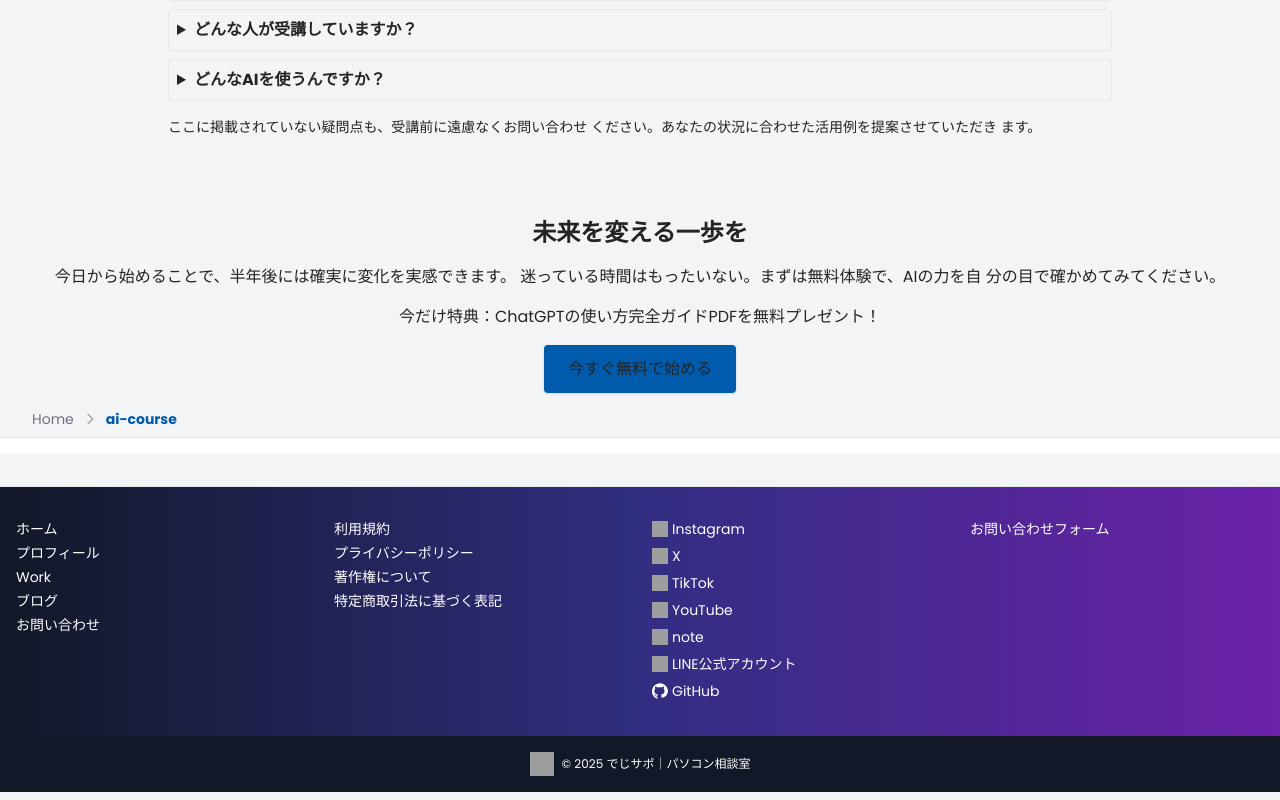
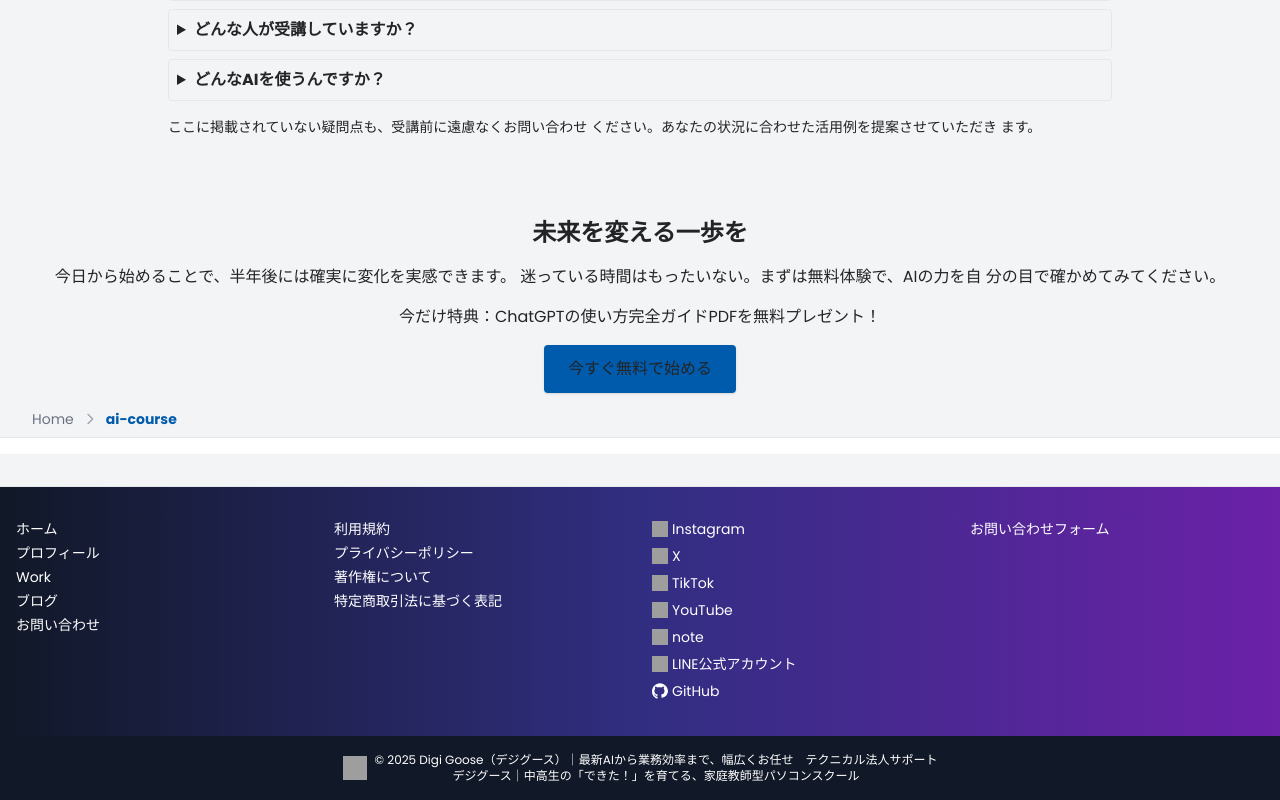
Before and after one commit to maruyamamasaya/Portfolio, a Next.js app: page /ai-course in a window 1280 px wide. Shown: the part 3042-3842 px from the top of the page. Built offline with nearby package versions, Linux system fonts and the light colour scheme; grey boxes are pictures that could not be loaded.

Commit message:
Update branding to Digi Goose

```diff
--- a/src/app/ai-course/page.tsx
+++ b/src/app/ai-course/page.tsx
@@ -3,7 +3,7 @@ import Link from 'next/link';
 import ScrollFadeIn from '../components/ScrollFadeIn';
 import Card from '../components/Card';
 export const metadata = {
-  title: 'AI講座 | でじサポ',
+  title: 'AI講座 | デジグース',
 };
 
 export default function AICoursePage() {
--- a/src/app/components/Footer.tsx
+++ b/src/app/components/Footer.tsx
@@ -181,7 +181,11 @@ export default function Footer() {
           height={24}
           className="w-6 h-6"
         />
-        <span>&copy; 2025 でじサポ｜パソコン相談室</span>
+        <span>
+          &copy; 2025 Digi Goose（デジグース）｜最新AIから業務効率まで、幅広くお任せ　テクニカル法人サポート
+          <br />
+          デジグース｜中高生の「できた！」を育てる、家庭教師型パソコンスクール
+        </span>
       </div>
     </footer>
   );
--- a/src/app/layout.tsx
+++ b/src/app/layout.tsx
@@ -15,9 +15,9 @@ const poppins = Poppins({ subsets: ['latin'], weight: ['400', '700'] });
 
 export const metadata = {
   metadataBase: new URL('https://freehackapp.com'),
-  title: 'でじサポ｜パソコン相談室',
+  title: 'Digi Goose（デジグース）｜最新AIから業務効率まで、幅広くお任せ　テクニカル法人サポート',
   description:
-    '法人・個人向けにOA機器の整備や設定、ソフトウェアのお困りごとをサポートするポートフォリオサイト。修理記録や最新テック情報、開発日誌などを掲載。',
+    '最新AI活用から業務効率化までをトータルで支援するテクニカル法人サポートサイト。中高生向けの家庭教師型パソコンスクールも運営。',
   icons: {
     icon: '/images/favicon.png',
   },
```
Also changed, not shown: 2 other files (tests, documents, lock files or other folders).
